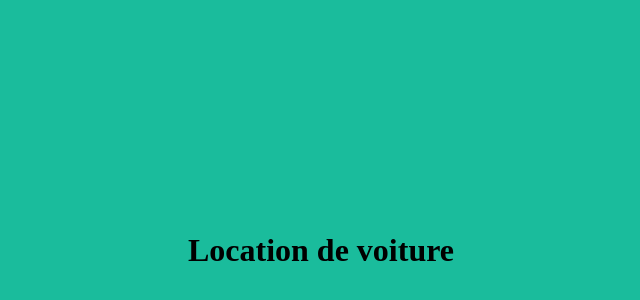
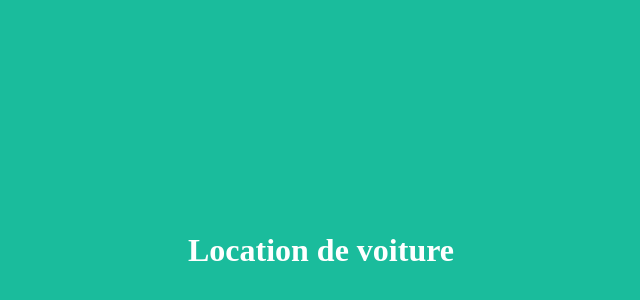
Before and after one commit to Aziz2seye/locationVoiture, a plain HTML site: page index.html in a window 1280 px wide. Shown: the part 42-342 px from the top of the page, without its empty margins (319-959 px from the left). Drawn offline with Linux system fonts and the light colour scheme.

Commit message:
modification de la couleur

```diff
--- a/index.html
+++ b/index.html
@@ -6,7 +6,7 @@
 
     </head>
     <body style="background-color: #1abc9c;">
-        <h1 style="padding-top: 20%; padding-bottom: 20%; text-align: center;"> Location de voiture </h1>
+        <h1 style="padding-top: 20%; padding-bottom: 20%; text-align: center; color: #ffffff;"> Location de voiture </h1>
     </body>
 
 </html>
```
